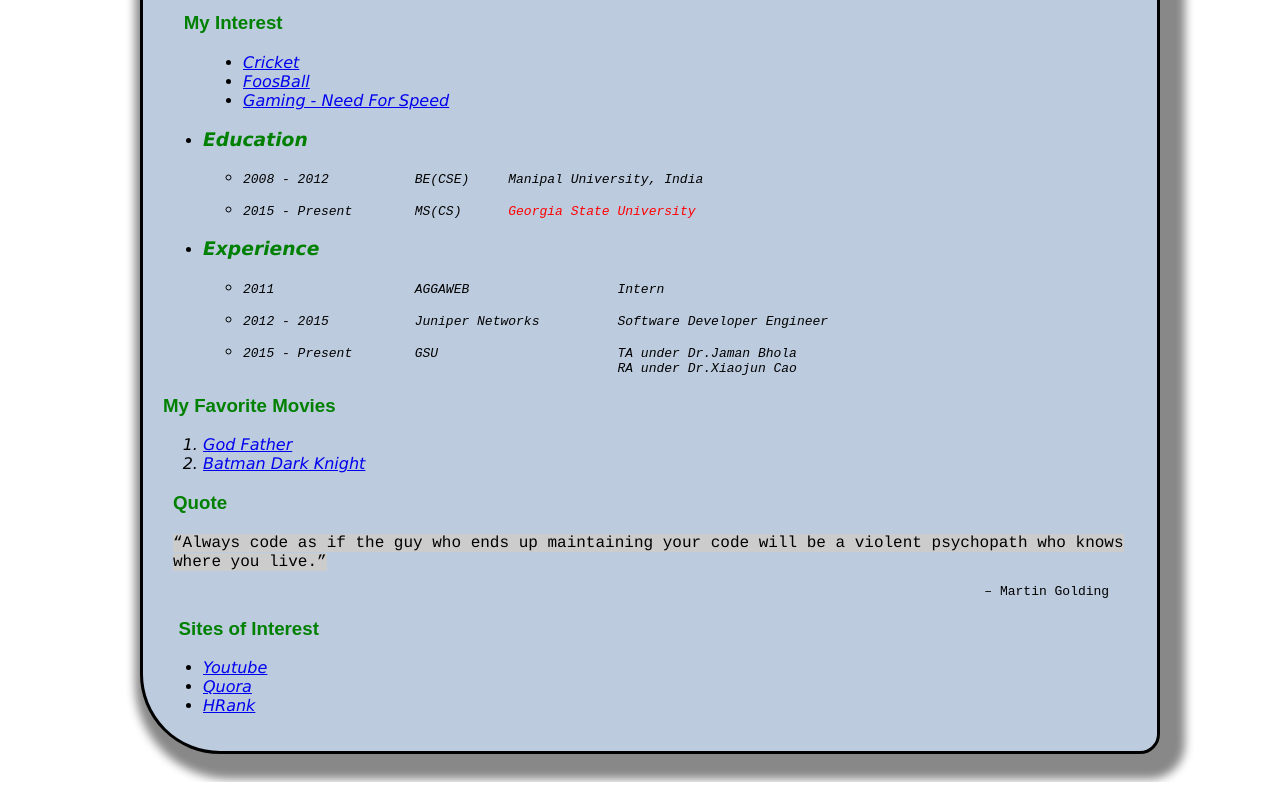
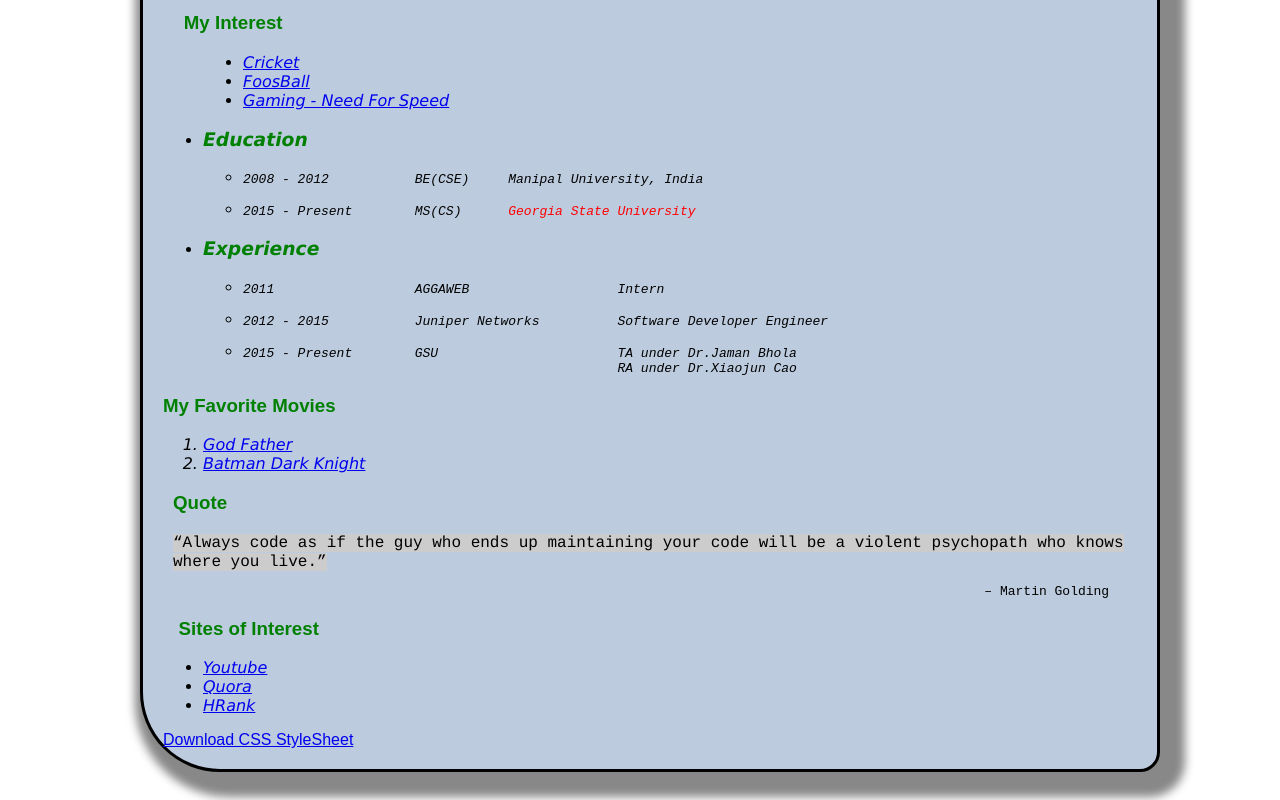
Before and after one commit to kkoneru1/kkoneru1.github.io, a plain HTML site: page index.html in a window 1280 px wide. Shown: the part 991-1791 px from the top of the page. Drawn offline with Linux system fonts and the light colour scheme.

Commit message:
Adding Donloadable link

```diff
--- a/aboutme_style.css
+++ b/aboutme_style.css
@@ -127,3 +127,8 @@ a:hover {
 .dname {
       color: red;
 }
+
+.download {
+    border-bottom:0.2em;
+    margin-bottom:0.2em;
+}
--- a/index.html
+++ b/index.html
@@ -145,6 +145,9 @@ Experience
 	<a href="www.hackerrank.com">HRank</a>
 </li>
 </ul>
+
+<a class="download" href="aboutme_style.css" download>Download CSS StyleSheet</a>
+<br>
 </div> <!-- Container -->
 </body>
 </html>
```
